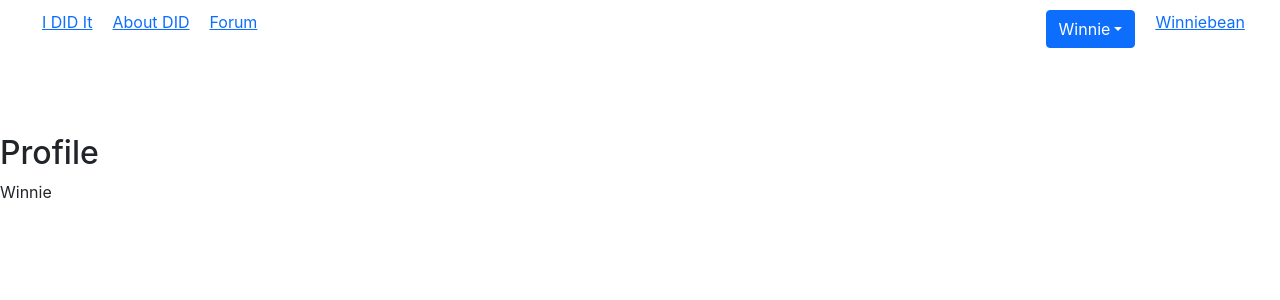
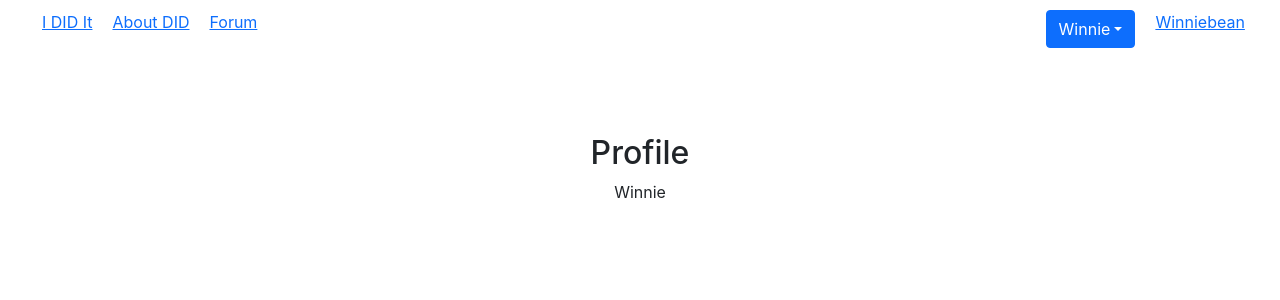
Before and after one commit to EagerBeaver98/i-did-it, a React (Create React App) app: page /profile in a window 1280 px wide. Shown: the top 300 px of the page. Built offline with nearby package versions, Linux system fonts and the light colour scheme.

Commit message:
Trying to fix text position

```diff
--- a/src/App.js
+++ b/src/App.js
@@ -35,7 +35,7 @@ function App() {
           <li>
             <DropdownButton id="alter-dropdown" title={alter}>
               {profile.alters.map(function(personality) {
-                return (<DropdownItem onClick={() => setAlter(personality.name)} >{personality.name}</DropdownItem>)
+                return (<DropdownItem key={personality.id} onClick={() => setAlter(personality.name)} >{personality.name}</DropdownItem>)
               })}
             </DropdownButton>
           </li>
--- a/src/components/Profile.js
+++ b/src/components/Profile.js
@@ -1,6 +1,6 @@
 function Profile(props) {
   return (
-    <div>
+    <div className="profile">
     <h2>Profile</h2>
     <p>{props.profile.alters[0].name}</p>
     </div>
--- a/src/styles/App.scss
+++ b/src/styles/App.scss
@@ -14,3 +14,9 @@ br {
   align-items: center;
   flex-direction: column;
 }
+.profile {
+  display: flex;
+  align-items: center;
+  justify-content: center;
+  flex-direction: column;
+}
--- a/src/styles/Header.scss
+++ b/src/styles/Header.scss
@@ -12,7 +12,9 @@ header {
     li {
       align-items: center;
       width: auto;
-      margin: 10px;
+      padding: 10px;
+      align-items: center;
+      justify-content: center;
     }
   }
   .Profile .Alters{
@@ -22,7 +24,9 @@ header {
     margin-right: 10%;
     li {
       width: auto;
-      margin: 10px;
+      padding: 10px;
+      align-items: center;
+      justify-content: center;
     }
   }
 }
```
